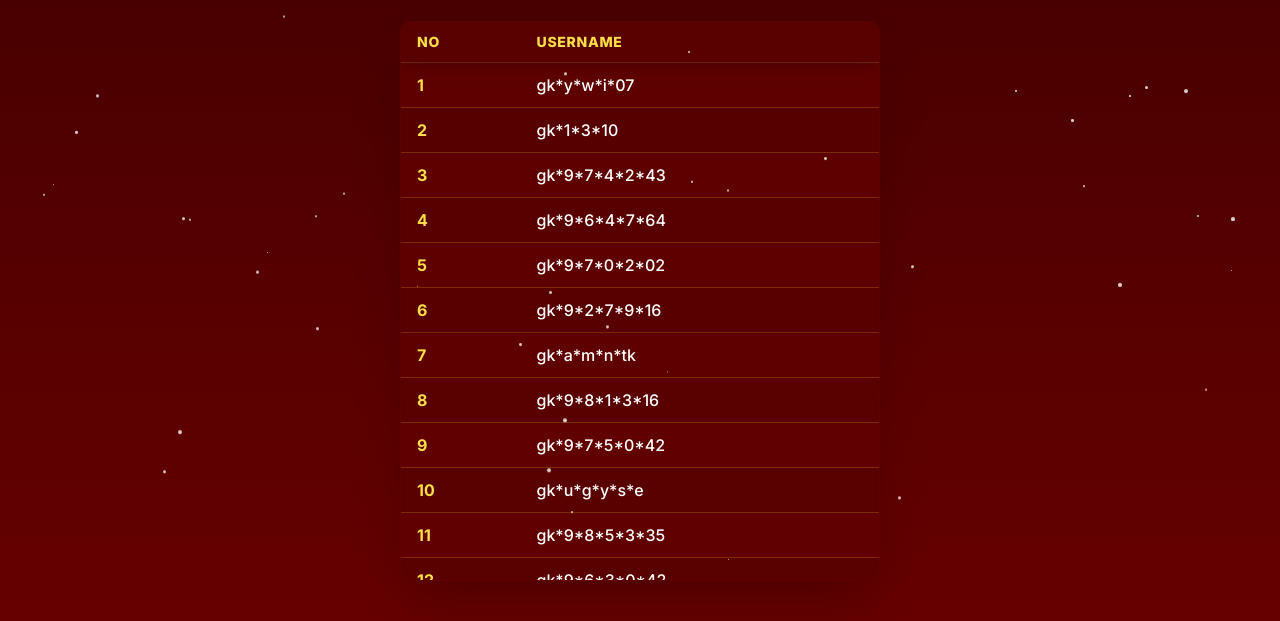
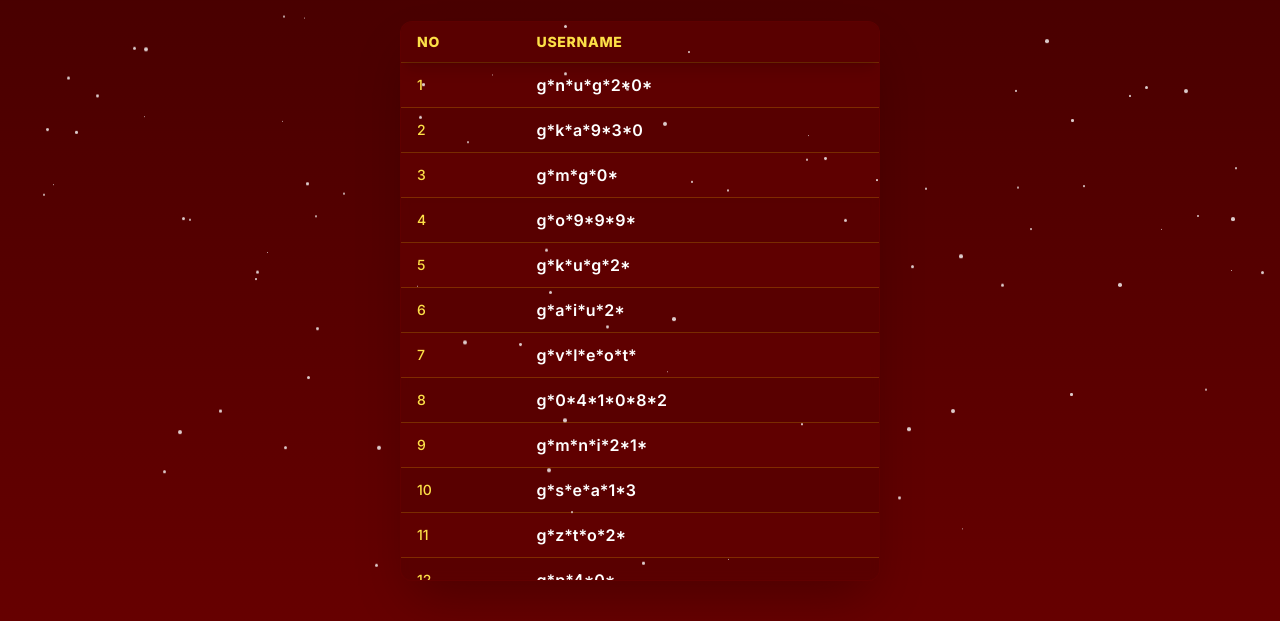
Before and after one commit to gkkservice7777-hub/gkkwinnerlist, a plain HTML site: page index.html in a window 1280 px wide. Shown: the part 199-820 px from the top of the page. Drawn offline with nearby package versions, Linux system fonts and the light colour scheme.

Commit message:
Update index.html
asfdfasddsfdsfasdfadfsa

```diff
--- a/index.html
+++ b/index.html
@@ -13,7 +13,7 @@
             min-height: 100vh;
             background-color: #400000;
             background-image: linear-gradient(to bottom, #400000, #660000);
-            overflow-x: hidden;
+            overflow: hidden;
             position: relative;
             padding-top: 6rem;
         }
@@ -60,6 +60,7 @@
                      onerror="this.src='https://placehold.co/40x40/ffd700/400000?text=L';">
                 <span class="text-xl font-bold text-yellow-300 hidden sm:inline">GKK777</span>
             </div>
+
             <button onclick="window.location.href='https://gkk777cta.mssg.me/'"
                     class="px-4 py-2 bg-yellow-400 text-[#400000] font-semibold rounded-full shadow-md hover:bg-yellow-300 transition duration-300 transform hover:scale-105 active:scale-95">
                 ဆက်သွယ်ရန်
@@ -79,8 +80,8 @@
             <table class="min-w-full divide-y divide-[#660000]">
                 <thead class="bg-[#590000] sticky top-0 z-20 shadow-lg border-b border-yellow-300">
                     <tr>
-                        <th class="player-cell w-1/4 font-extrabold text-sm uppercase tracking-wider text-yellow-300">No</th>
-                        <th class="player-cell w-3/4 font-extrabold text-sm uppercase tracking-wider text-yellow-300">Username</th>
+                        <th scope="col" class="player-cell w-1/4 font-extrabold text-sm uppercase tracking-wider text-yellow-300">No</th>
+                        <th scope="col" class="player-cell w-3/4 font-extrabold text-sm uppercase tracking-wider text-yellow-300">Username</th>
                     </tr>
                 </thead>
                 <tbody id="player-table-body" class="bg-transparent divide-y divide-[#660000]"></tbody>
@@ -92,18 +93,20 @@
         document.addEventListener('DOMContentLoaded', () => {
             const tableBody = document.getElementById('player-table-body');
             const body = document.body;
-            const SNOWFLAKE_COUNT = 50;
+            const SNOWFLAKE_COUNT = 100;
+            const MAX_PLAYERS = 350;
 
             function maskUsername(username) {
                 if (!username) return "";
                 let masked = "";
+                let charCount = 0;
                 for (let i = 0; i < username.length; i++) {
-                    if (i === 0 || i === username.length - 1) {
-                        masked += username[i];
-                    } else if (i % 2 === 0) {
-                        masked += "*";
+                    const char = username[i];
+                    if (char === ' ') {
+                        masked += ' ';
                     } else {
-                        masked += username[i];
+                        masked += (charCount % 2 === 0) ? char : '*';
+                        charCount++;
                     }
                 }
                 return masked;
@@ -122,49 +125,109 @@
                 body.appendChild(snowflake);
             }
 
-            for (let i = 0; i < SNOWFLAKE_COUNT; i++) { createSnowflake(); }
+            for (let i = 0; i < SNOWFLAKE_COUNT; i++) createSnowflake();
 
-            // အယောက် ၂၅၀ စာရင်း
-            const playerNames = [
-                "gkkyawmin07", "gk2173710", "gk09772482843", "gk09765437664", "gk09773062702", "gk09423719916", "gkzawminhtk", "gk09785163916", "gk09776550242", "gkaungmyoswe",
-                "gk09685523835", "gk09968380242", "gk09675769541", "gk09442840352", "gkyaykhae7", "gk09699469320", "gk09265640785", "gkgo123go", "gk09882428284", "gk09797807727",
-                "gkssmmhh17", "gk09459669009", "gk09699724314", "gk09942959144", "gk09786277141", "gk09662888515", "gk09897669559", "gksawaear", "gk09787929150", "gk09883262366",
-                "gkasf44", "gkzm004", "gkfight56", "gkthithi7", "gkthithiay", "gk777gg", "gkhan113", "gkphoung64", "gkuusai777", "gkb5678", "gkrsk4678", "gk12hhhht", "gkthanko7", "gkdokeg", "gkkkkg777", "gkkyiky", "gkasf4", "gknoo7644", "gk683268", "gksannyo",
-                "gkthiri99", "gkmyo4321", "gkshwe46", "gksoelay62", "gkgdragon2", "gk14736900", "gksooe", "gkgkthanso", "gkhninmhon", "gknaing951",
-                "gkkaung52", "gkzma77", "gkdemo009", "gkfgf5", "gkkt123456", "gkaun990", "gkthazin8", "gkants1234", "gklwin024", "gk545pst",
-                "gksan74863", "gkngweoo12", "gkmike234", "gkpaing67", "gkgugr", "gkminmin14", "gkoasis461", "gkaung1345", "gkjust", "gkphyo2447",
-                "gkhtoo218", "gkzin156", "gk777513", "gkhhk12", "gkdoublop", "gkmonlay11", "gktuktuk1", "gktuktuk", "gkasd444", "gk12345k",
-                "gk01382971", "gk12341236", "gk00883", "gknaym4237", "gk06512345", "gkjjjsaijj", "gkblopaypa", "gkhaw19", "gkaun1112", "gkkyawgy12",
-                "gkbanphp", "gkmonm", "gkmoekyawz", "gk12htay", "gkaungcho3", "gkttw12345", "gkleochan", "gkkk574", "gkasd111", "gkkimzokim",
-                "gktin1992", "gkywn777", "gk749365", "gkmoshi777", "gk5240303", "gkmrchina", "gknaingh", "gkshwephoe", "gknay970", "gkasd11",
-                "gkeimon77", "gkako699", "gkphway651", "gk263673", "gk8970547", "gkteehtike", "gkypm777", "gkgkjjko", "gkasd667", "gkkay222",
-                "gkfriday13", "gkasd4456", "gkkyaw181", "gkgrk124", "gkbbgg55", "gkktet679", "gkthi009", "gk108474", "gkshinekoo", "gkgkmyo776",
-                "gklzh38022", "gkgkycan", "gkgkyacha", "gkjustin7", "gk09449003", "gktmo2023", "gkpannn", "gkpopo940", "gkakl789", "gkeee11",
-                "gkswe333", "gkthetko1", "gk407366", "gksd1357", "gkwzo123", "gkpoei9506", "gkinpaing", "gkgkgkya", "gkgkgkyach", "gkgkyachan",
-                "gkgk337681", "gkzaw2023", "gk141506", "gksoes135", "gkta185", "gkzinmar56", "gklusi99", "gkmg13", "gkztk623", "gk5003",
-                "gkhaymana", "gknm789", "gkkkk77799", "gkmaihayma", "gk34890", "gkbn789", "gktio9", "gkth5th", "gkthatlin", "gkcv789",
-                "gkds12345", "gkasd23", "gkbingo99", "gksaungmin", "gkjustno77", "gkaye2508", "gkgkk7776", "gklwin1993", "gkthiha125", "gkerrr",
-                "gkstarligh", "gkyo9000", "gkaung7111", "gkew12345", "gkmy143", "gkfvhgh", "gkgaun11", "gkaph777", "gksma123", "gktharmhan",
-                "gk2828", "gkasd2234", "gkvnjjjj", "gkcec007", "gkawar895", "gkmkk12345", "gkasd322", "gkhky1234", "gknine768", "gkthida221",
-                "gkshee", "gktr12345", "gknaing780", "gkktphnda", "gkgvbcc", "gkkhnat5", "gkkolay888", "gk007game", "gk15511", "gkmar1234",
-                "gkzinc298", "gkzaw1992", "gknice2001", "gkn123456", "gktgu2222", "gkpinkpi", "gkz1234567", "gksi1990", "gkyan752", "gkaun999",
-                "gktartay34", "gkyeyinta7", "gkttm99t", "gkgxcx", "gkkl123456", "gkzee1234", "gkzx789", "gkgkkyamin", "gkasd4567", "gkcv1234",
-                "gkaung004", "gkhkk1234", "gkmsst12", "gk12aunght", "gkaun88", "gkwin961", "gkymt123", "gkqw123456", "gktt1674", "gksansan98"
-            ];
+            function shuffleArray(array) {
+                for (let i = array.length - 1; i > 0; i--) {
+                    const j = Math.floor(Math.random() * (i + 1));
+                    [array[i], array[j]] = [array[j], array[i]];
+                }
+            }
 
             function generatePlayerList() {
-                tableBody.innerHTML = "";
-                // အယောက် ၂၅၀ တိတိ ပြသရန် loop ပတ်ခြင်း
-                for (let i = 0; i < 250; i++) {
-                    const name = playerNames[i % playerNames.length];
-                    const row = document.createElement("tr");
-                    row.className = "player-row";
+                const newGameIDs = [
+                    "gketharr1671", "gk09773606841", "gk09677992818", "gk09680783026", "gk09420100779",
+                    "gk09680513996", "gk09251102308", "gk09891348863", "gk09402506837", "gk09764377269",
+                    "gk09750536606", "gk09680674582", "gk09974977848", "gk09680695798", "gk09967073689",
+                    "gk09943923525", "gk09451789391", "gk09758984309", "gk09421805842", "gk09780519528",
+                    "gk09783943795", "gkmoethiha", "gk09692528345", "gk09697286535", "gkshasha94",
+                    "gktalon", "gk09250144856", "gk09662348095", "gk09778844040", "gk00095150622",
+                    "gk272022", "gkinko", "gknhl222", "gkthinlate", "gkhnaung9988", "gkchomayoo",
+                    "gksawchitthu", "gkaungmyintm", "gk123shwe", "gkvoldemort7", "gkmuyar789",
+                    "gkphyolay359", "gk98703613", "gkphyoelay35", "gkkhinzar99", "gk110026",
+                    "gkaikephyu", "gkkyaw96300", "gkdonater", "gkkhing999", "gkkosxwemoe1",
+                    "gkhtoo187", "gksulatt520", "gkzawnaingwi", "gkqpa123", "gk687160907",
+                    "gkgkk777007", "gk27493", "gk2349145", "gkeuri000772", "gksithu079",
+                    "gk183202", "gk123456788", "gkzawm01", "gkkozay1", "gkzinmg223",
+                    "gk0967994836", "gkkolar", "gkthazin1111", "gkmyat11234", "gkmaxwin75",
+                    "gkkbz234", "gk256840", "gkaungse", "gknoeyati316", "gkhlwanaung1",
+                    "gktoe1921994", "gkmoea1357", "gklujia68968", "gk77222dm", "gkkosaiwin11",
+                    "gkhlm123", "gkthetaung70", "gkok909090", "gk56got56", "gk2656",
+                    "gksoehtet199", "gkrot222", "gkkyaw9834", "gknaiing670", "gkko85",
+                    "gkzawhte1234", "gkhtetli1234", "gkkaung24104", "gkkokyaw436", "gk5504227",
+                    "gk11776426", "gkkayin11223", "gkpeter119", "gksittnaing7", "gkboys4545",
+                    "gkaa97999852", "gkgamelee", "gk4897", "gksaikyaw29", "gkmwakoko",
+                    "gknilar1978", "gkwanwan77", "gk5083", "gkphyoaung31", "gkthein115",
+                    "gkthi1359", "gkking3493", "gkshine77887", "gkbmk556", "gknan076",
+                    "gktayzar223", "gkkhur789", "gkbennet", "gkrena1", "gkkyaw5577",
+                    "gkgkk679627", "gkkoaung555", "gkaa234234", "gkkmh232003", "gkkotharngwe",
+                    "gkmangyi77", "gkchawsuhan1", "gkdaing", "gkkhaing3810", "gktuntun333",
+                    "gkngungu2004", "gkxan80", "gkzinminoo34", "gk0967187285", "gkulay2687",
+                    "gkats5544", "gkkung679", "gkpyaep22333", "gkmrthet", "gklinaung12",
+                    "gk777khin999", "gkrai77", "gkthin192559", "gkzawzaw4567", "gknayshine3",
+                    "gkhhzaw12345", "gk422024", "gksithu2468", "gkaunghtet19", "gkgkkk457882",
+                    "gkxxxxt1", "gkzwe34567", "gksoedye", "gkphyowailwi", "gk25101712",
+                    "gk1343kokoko", "gkumin1459", "gkdppk", "gkthuy5779", "gkyartg25",
+                    "gknyein2000", "gkthaw2661", "gkwy234567", "gkkhunjimmy", "gkha1919",
+                    "gksha2055sha", "gk15005288", "gk13456788", "gkkelvinmist", "gklinphyo8",
+                    "gkminmin954", "gkgnshmt1", "gkmonkeybike", "gkthandar773", "gkpsw1122",
+                    "gkminminsoe", "gkkeyy007", "gkhein3295", "gkblackworld", "gkzarzarkyaw",
+                    "gkayethidar", "gkpainggye12", "gkae123456", "gkkta1234", "gk2482020",
+                    "gkhtoo906", "gkapt123", "gkppp388", "gkphyonage", "gkphyu286199",
+                    "gkelectrical", "gkabc1999327", "gkchanchan7", "gkkolin8899k", "gkwtk567890",
+                    "gk19jo", "gkthein879", "gksanlin52", "gkhsuwai8820", "gkwinbo246",
+                    "gkluckyhnin", "gkkyaw151", "gkaung7421", "gkaungzaya25", "gkaeiou223",
+                    "gknora2003", "gkanm312003", "gkchangyi12", "gkzaw7777033", "gkmoekha16",
+                    "gk0988979442", "gkmyol88", "gkmoekha124", "gkpolo123", "gkgg007172",
+                    "gk125345", "gkkosanyu", "gkphyoeyone", "gkpoukpouk23", "gkkar1997",
+                    "gk77777tth", "gklinn5666", "gkonelboss13", "gk22446688tt", "gkfoech55a22",
+                    "gkyarsu", "gkkyawzinhte", "gkzinmar652", "gkkothu33112", "gkakkar12",
+                    "gkkyaw801433", "gkayo1234", "gkthynder21", "gkpz420k", "gkkozaw22",
+                    "gkemperia", "gkwinzaw584", "gkcbtsdhg", "gkwinmoe199", "gkmathinthin",
+                    "gknine7890", "gkmyonin99", "gkgkktuntuno", "gkarrdar", "gkzawm1122",
+                    "gkshin112212", "gkhtet243", "gkk1982", "gktheina27", "gk1335602765",
+                    "gk22558800", "gkaass1123", "gkmmt55556", "gkktm993", "gkkwto2222",
+                    "gkzipperqt99", "gkmmm299", "gkjkkk1234", "gkuuu1111", "gkooooko20",
+                    "gkmayzinoo1", "gkchocho1111", "gkpt777", "gkcukurukuk", "gkzinmyowin",
+                    "gk2131", "gknathan007", "gkkaungkh123", "gkamisoe24", "gkkomgwin",
+                    "gkhaykoko", "gkyuo375", "gkcoe99999", "gkmyint117", "gkbn200011",
+                    "gkaunghtetli", "gkminkhant17", "gkyellow1995", "gkzinlat72", "gkzar5544",
+                    "gkking10009", "gkmzokts", "gkhtetpaings", "gkmyothuya99", "gkaa889900",
+                    "gktayza888", "gkkson934", "gkwinnykhin", "gkmanvi56", "gkkaung721",
+                    "gkukyaw44144", "gkmyochit703", "gkooppoopp", "gkphain890", "gk1196",
+                    "gkmayoo1993", "gkdark444", "gklogxx74", "gkbravo711", "gksoenai123",
+                    "gkak88810", "gkaungthiha7", "gkhtut121212", "gkhnin2024", "gkmyogyioo",
+                    "gknaingwin95", "gkkaythwelph", "gkyazar1687", "gkzwe7541", "gkmyatmin789",
+                    "gk2818", "gkppappatktk", "gkyuzana1234", "gkabtk9119", "gk233208",
+                    "gkcmmc0000", "gkgkk007777", "gklwinsoe123", "gkkg21", "gkgkkk7409",
+                    "gkmmb99", "gkgordlay199", "gk1122zaw11", "gktyru6789", "gk16593900",
+                    "gkarkar2024", "gk92589", "gknan2000", "gkmtg009", "gkseinmya",
+                    "gkzmtyoo25", "gkaungnam123", "gkthiha1471", "gkatttm11", "gkaungmk1234",
+                    "gkmyataa3", "gkmyolay1990", "gkkyawzay4", "gkzawlin900", "gkngwe147",
+                    "gkbm00000478", "gkaungzaw11", "gkzzh64", "gkpz757", "gkooppl777",
+                    "gkzawwin2345", "gkminmin2811", "gkkgkg1995", "gksithu1233"
+                ];
+
+                // စုစုပေါင်း ၃၅၀ ပြည့်ရန် လိုအပ်သော နံပါတ်များ ထပ်ဖြည့်ခြင်း (လိုအပ်လျှင်)
+                let finalUsernames = [...newGameIDs];
+                while(finalUsernames.length < MAX_PLAYERS) {
+                    finalUsernames.push("gk" + Math.floor(100000 + Math.random() * 900000));
+                }
+
+                shuffleArray(finalUsernames);
+
+                const fragment = document.createDocumentFragment();
+                for (let i = 0; i < MAX_PLAYERS; i++) {
+                    const row = document.createElement('tr');
+                    row.className = "player-row hover:bg-[#820000]/70 transition duration-150";
+                    const maskedName = maskUsername(finalUsernames[i]);
                     row.innerHTML = `
-                        <td class="player-cell text-yellow-300 font-bold">${i + 1}</td>
-                        <td class="player-cell text-white font-medium">${maskUsername(name)}</td>
+                        <td class="player-cell whitespace-nowrap text-sm font-medium text-yellow-300">${i + 1}</td>
+                        <td class="player-cell whitespace-nowrap text-base font-semibold text-white">${maskedName}</td>
                     `;
-                    tableBody.appendChild(row);
+                    fragment.appendChild(row);
                 }
+                tableBody.appendChild(fragment);
             }
 
             generatePlayerList();
```
